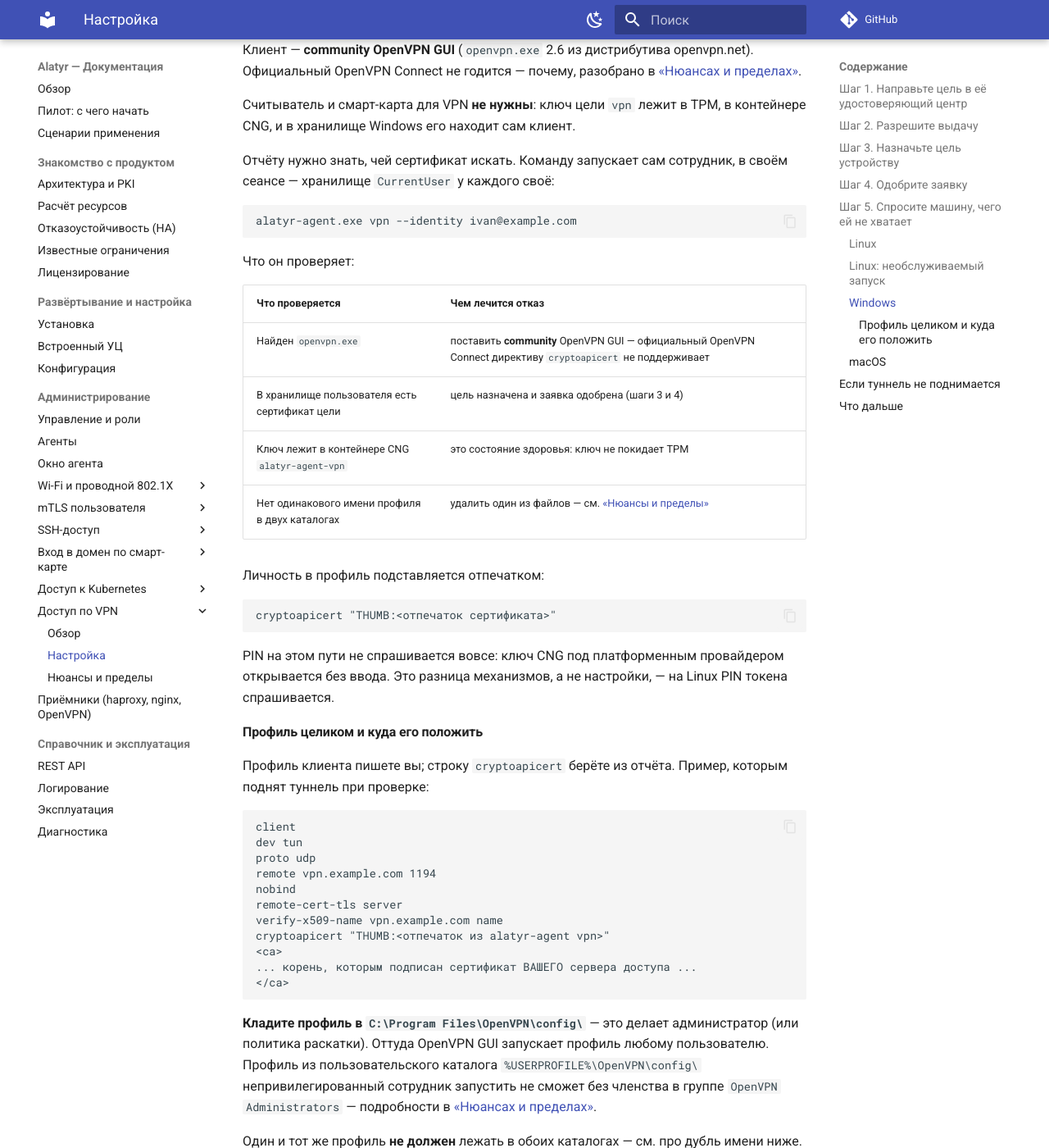
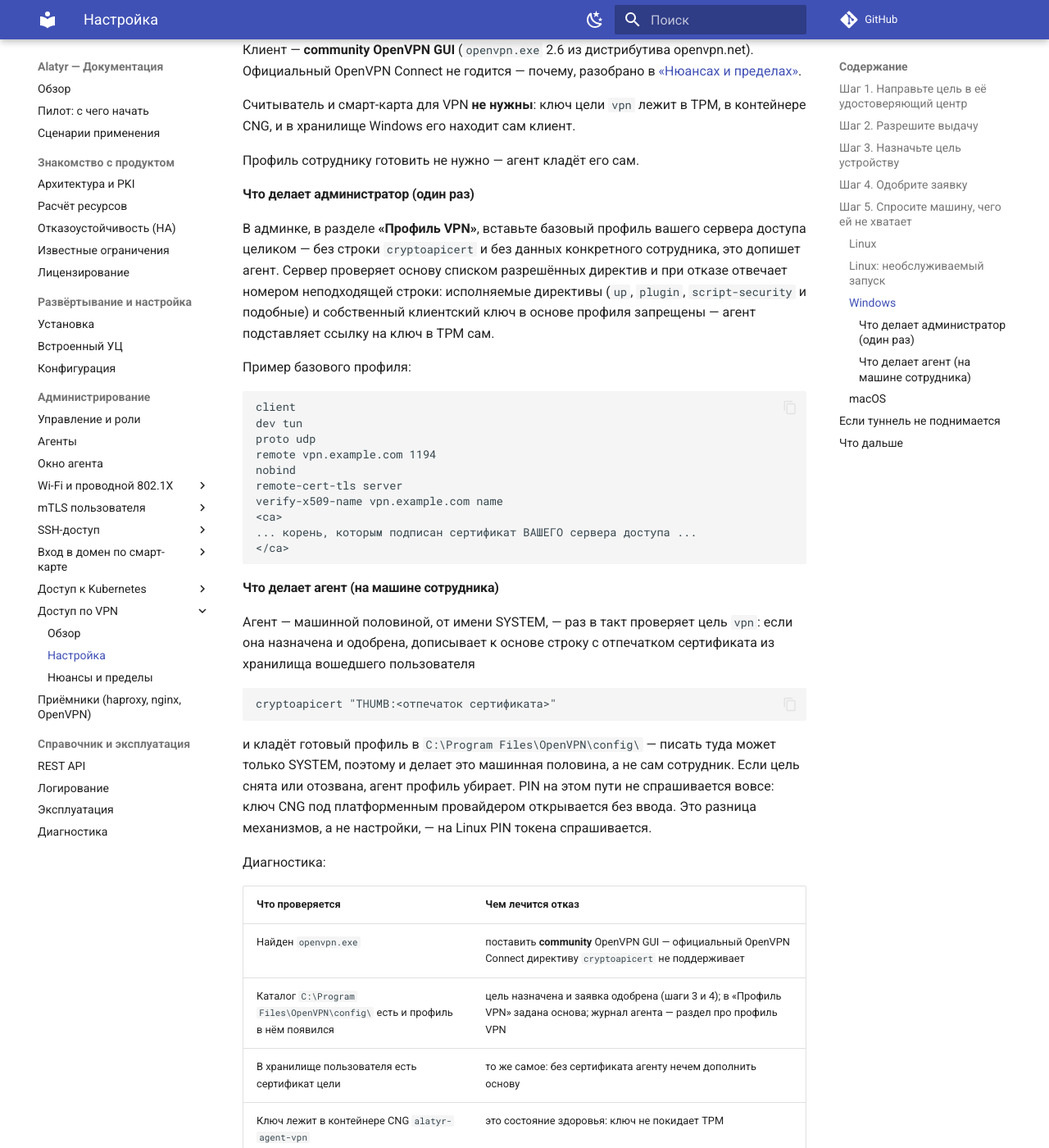
Before and after one commit to s3m4rgl/alatyr-docs, an MkDocs documentation site: the page built from docs/vpn/setup.md, in a window 1280 px wide and 1400 px high, scrolled down 3581 px. Shown: the whole window at 82% size. Built offline with MkDocs 1.6.1 and Material for MkDocs 9.7.7, drawn with Linux system fonts in a browser that asks for light colours; comment, search, counter and statistics services are not loaded.

Commit message:
docs(pilot): сверить «Что нового» и VPN с dexion/master — устранить противоречия
Источник истины — README, first-up.sh и код VPN-профиля на dexion/master:

- вход в админку и адрес списков отзыва в v1.5.6 настраиваются автоматически
  first-up.sh (HTTPS на 8443 с печатью адреса и отпечатка корня, PKI-адрес
  вписывается сам или спрашивается при нескольких адресах машины) — убраны
  устаревшие «только localhost» и ручной docker compose up -d;
- SSH в «Что нового» смягчён: автоматически готова только половина Vault,
  профиль издателя и allowed_principals админ всё ещё включает вручную;
- vpn (Windows) в шагах, таблице проверки и docs/vpn/setup.md переписан под
  автоматическую раскладку профиля агентом (#917): администратор один раз
  задаёт основу в «Профиль VPN», сотруднику — открыть OpenVPN GUI.

mkdocs build --strict — зелёно.

````diff
--- a/docs/vpn/setup.md
+++ b/docs/vpn/setup.md
@@ -152,36 +152,19 @@ openvpn.net). Официальный OpenVPN Connect не годится — п
 Считыватель и смарт-карта для VPN **не нужны**: ключ цели `vpn` лежит в TPM, в
 контейнере CNG, и в хранилище Windows его находит сам клиент.
 
-Отчёту нужно знать, чей сертификат искать. Команду запускает сам сотрудник,
-в своём сеансе — хранилище `CurrentUser` у каждого своё:
+Профиль сотруднику готовить не нужно — агент кладёт его сам.
 
-```
-alatyr-agent.exe vpn --identity ivan@example.com
-```
+#### Что делает администратор (один раз)
 
-Что он проверяет:
+В админке, в разделе **«Профиль VPN»**, вставьте базовый профиль вашего
+сервера доступа целиком — без строки `cryptoapicert` и без данных
+конкретного сотрудника, это допишет агент. Сервер проверяет основу списком
+разрешённых директив и при отказе отвечает номером неподходящей строки:
+исполняемые директивы (`up`, `plugin`, `script-security` и подобные) и
+собственный клиентский ключ в основе профиля запрещены — агент подставляет
+ссылку на ключ в TPM сам.
 
-| Что проверяется | Чем лечится отказ |
-|---|---|
-| Найден `openvpn.exe` | поставить **community** OpenVPN GUI — официальный OpenVPN Connect директиву `cryptoapicert` не поддерживает |
-| В хранилище пользователя есть сертификат цели | цель назначена и заявка одобрена (шаги 3 и 4) |
-| Ключ лежит в контейнере CNG `alatyr-agent-vpn` | это состояние здоровья: ключ не покидает TPM |
-| Нет одинакового имени профиля в двух каталогах | удалить один из файлов — см. [«Нюансы и пределы»](caveats.md#дубль-имени-профиля-глушит-openvpn-gui-молча) |
-
-Личность в профиль подставляется отпечатком:
-
-```
-cryptoapicert "THUMB:<отпечаток сертификата>"
-```
-
-PIN на этом пути не спрашивается вовсе: ключ CNG под платформенным провайдером
-открывается без ввода. Это разница механизмов, а не настройки, — на Linux PIN
-токена спрашивается.
-
-#### Профиль целиком и куда его положить
-
-Профиль клиента пишете вы; строку `cryptoapicert` берёте из отчёта. Пример,
-которым поднят туннель при проверке:
+Пример базового профиля:
 
 ```
 client
@@ -191,21 +174,36 @@ remote vpn.example.com 1194
 nobind
 remote-cert-tls server
 verify-x509-name vpn.example.com name
-cryptoapicert "THUMB:<отпечаток из alatyr-agent vpn>"
 <ca>
 ... корень, которым подписан сертификат ВАШЕГО сервера доступа ...
 </ca>
 ```
 
-**Кладите профиль в `C:\Program Files\OpenVPN\config\`** — это делает
-администратор (или политика раскатки). Оттуда OpenVPN GUI запускает профиль
-любому пользователю. Профиль из пользовательского каталога
-`%USERPROFILE%\OpenVPN\config\` непривилегированный сотрудник запустить не
-сможет без членства в группе `OpenVPN Administrators` — подробности в
-[«Нюансах и пределах»](caveats.md#профиль-из-пользовательского-каталога-требует-группы-openvpn-administrators).
+#### Что делает агент (на машине сотрудника)
 
-Один и тот же профиль **не должен** лежать в обоих каталогах — см. про дубль
-имени ниже.
+Агент — машинной половиной, от имени SYSTEM, — раз в такт проверяет цель
+`vpn`: если она назначена и одобрена, дописывает к основе строку с отпечатком
+сертификата из хранилища вошедшего пользователя
+
+```
+cryptoapicert "THUMB:<отпечаток сертификата>"
+```
+
+и кладёт готовый профиль в `C:\Program Files\OpenVPN\config\` — писать туда
+может только SYSTEM, поэтому и делает это машинная половина, а не сам
+сотрудник. Если цель снята или отозвана, агент профиль убирает. PIN на этом
+пути не спрашивается вовсе: ключ CNG под платформенным провайдером
+открывается без ввода. Это разница механизмов, а не настройки, — на Linux PIN
+токена спрашивается.
+
+Диагностика:
+
+| Что проверяется | Чем лечится отказ |
+|---|---|
+| Найден `openvpn.exe` | поставить **community** OpenVPN GUI — официальный OpenVPN Connect директиву `cryptoapicert` не поддерживает |
+| Каталог `C:\Program Files\OpenVPN\config\` есть и профиль в нём появился | цель назначена и заявка одобрена (шаги 3 и 4); в «Профиль VPN» задана основа; журнал агента — раздел про профиль VPN |
+| В хранилище пользователя есть сертификат цели | то же самое: без сертификата агенту нечем дополнить основу |
+| Ключ лежит в контейнере CNG `alatyr-agent-vpn` | это состояние здоровья: ключ не покидает TPM |
 
 **Результат.** В трее OpenVPN GUI «Подключить» → значок зелёный, в журнале
 клиента `Initialization Sequence Completed`, на сервере — `CN` сотрудника.
````
Also changed, not shown: docs/pilot.md (+21 -13 lines).
